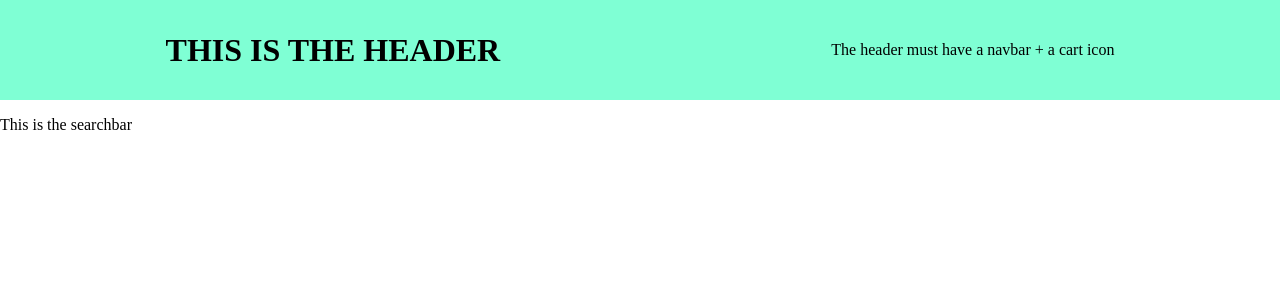
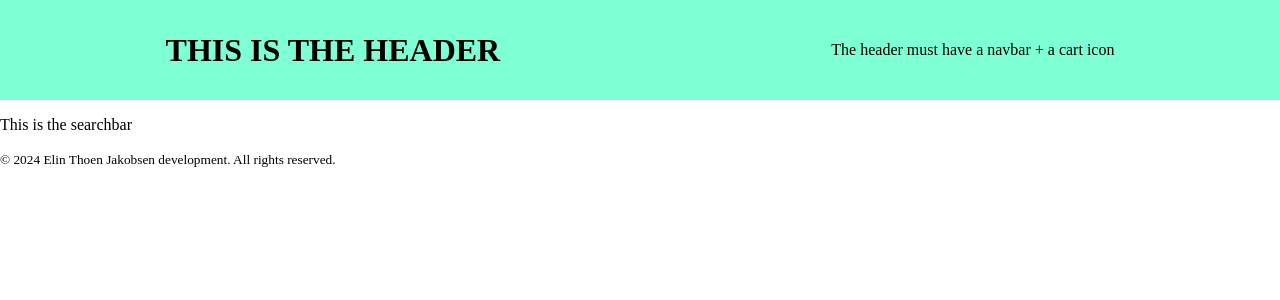
Before and after one commit to elinkrull/ca-js-framework, a React (Vite) app in the folder elins-ca/: page / in a window 1280 px wide. Shown: the top 300 px of the page. Built offline with nearby package versions, Linux system fonts and the light colour scheme.

Commit message:
adds footer component and create component folder

```diff
--- a/elins-ca/src/App.jsx
+++ b/elins-ca/src/App.jsx
@@ -1,7 +1,8 @@
 
 import './App.css'
-import Header from './Header'
-import Searchbar from './Searchbar'
+import Header from './componentes/Header'
+import Searchbar from './componentes/Searchbar'
+import Footer from './componentes/Footer'
 
 
 export default function App() {
@@ -10,6 +11,7 @@ export default function App() {
     <>
 	<Header />
 	<Searchbar />
+	<Footer />
     </>
   )
 }
--- /dev/null
+++ b/elins-ca/src/componentes/Footer.jsx
@@ -0,0 +1,7 @@
+export default function Footer() {
+    return (
+        <footer>
+            <small>© 2024 Elin Thoen Jakobsen development. All rights reserved.</small>
+        </footer>
+    )
+}
```
Also changed, not shown: elins-ca/src/componentes/Header.jsx (renamed from elins-ca/src/Header.jsx), elins-ca/src/componentes/Searchbar.jsx (renamed from elins-ca/src/Searchbar.jsx).
